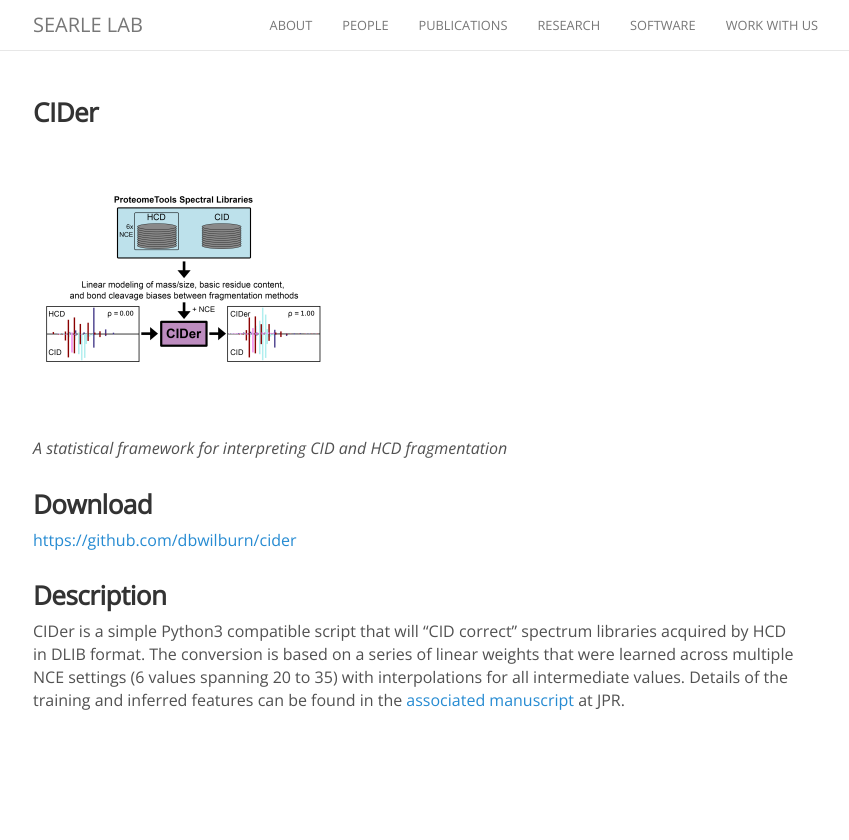
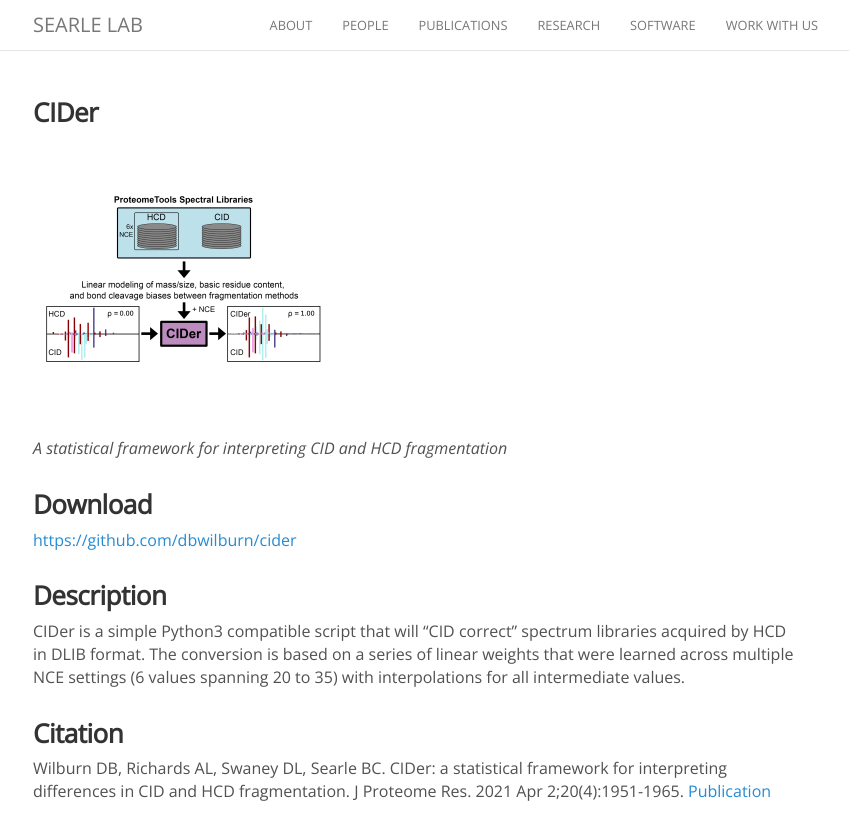
Before and after one commit to searlelab/searlelab.github.io, a Jekyll site: the page built from _software/cider.md, in a window 1280 px wide. Shown: the top 840 px of the page, without its empty margins (222-1071 px from the left). Built offline with Jekyll 4.4.1, drawn with Linux system fonts in a browser that asks for light colours; nearby versions of some CDN libraries; comment, search, counter and statistics services are not loaded.

Commit message:
Update cider.md

```diff
--- a/_software/cider.md
+++ b/_software/cider.md
@@ -15,4 +15,8 @@ _A statistical framework for interpreting CID and HCD fragmentation_
 
 ### Description
 
-CIDer is a simple Python3 compatible script that will "CID correct" spectrum libraries acquired by HCD in DLIB format. The conversion is based on a series of linear weights that were learned across multiple NCE settings (6 values spanning 20 to 35) with interpolations for all intermediate values. Details of the training and inferred features can be found in the [associated manuscript](https://pubs.acs.org/doi/abs/10.1021/acs.jproteome.0c00964) at JPR.
+CIDer is a simple Python3 compatible script that will "CID correct" spectrum libraries acquired by HCD in DLIB format. The conversion is based on a series of linear weights that were learned across multiple NCE settings (6 values spanning 20 to 35) with interpolations for all intermediate values.
+
+### Citation
+Wilburn DB, Richards AL, Swaney DL, Searle BC.
+CIDer: a statistical framework for interpreting differences in CID and HCD fragmentation. J Proteome Res. 2021 Apr 2;20(4):1951-1965. [Publication](https://pubs.acs.org/doi/full/10.1021/acs.jproteome.0c00964)
```
